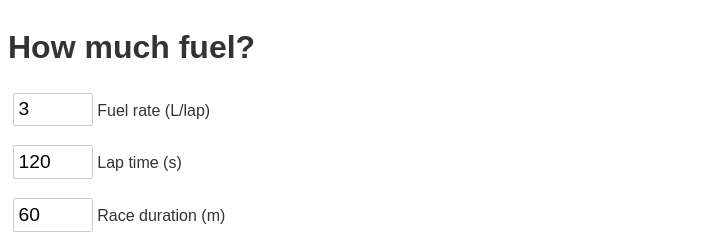
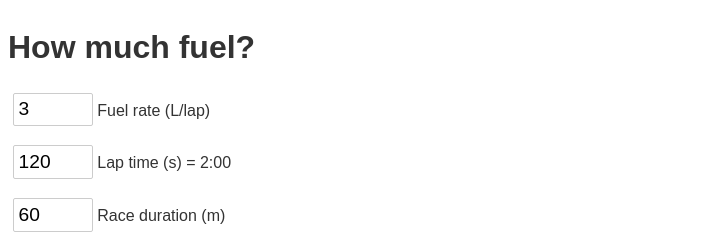
Before and after one commit to andygock/how-much-fuel, a Svelte app: page / in a window 1280 px wide. Shown: the top 243 px of the page, without its empty margins (0-715 px from the left). Built offline with nearby package versions, Linux system fonts and the light colour scheme.

Commit message:
Add hh:mm lap time next to input label

```diff
--- a/src/App.svelte
+++ b/src/App.svelte
@@ -85,7 +85,7 @@
       on:click={handleInputClick}
       on:change={handleInputChange}
     />
-    Lap time (s)</label
+    Lap time (s) = {secondsToPrettyString(lapTime)}</label
   >
   <label
     ><input
```
